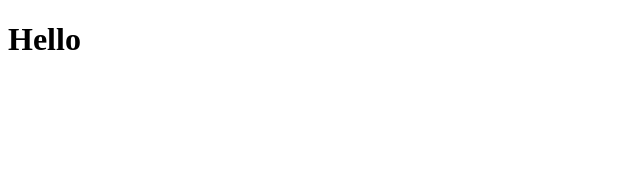
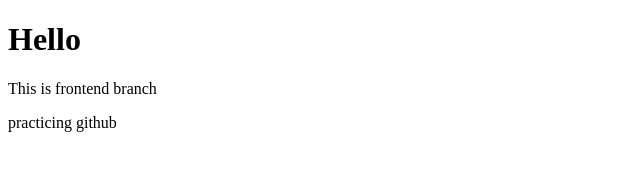
Before and after one commit to SKN0725/localrepo, a plain HTML site: page index.html in a window 1280 px wide. Shown: the whole page, without its empty margins (0-640 px from the left). Drawn offline with Linux system fonts and the light colour scheme.

Commit message:
para add

```diff
--- a/index.html
+++ b/index.html
@@ -7,5 +7,7 @@
 </head>
 <body>
     <h1>Hello</h1>
+    <p>This is frontend branch</p>
+    <p>practicing github</p>
 </body>
 </html>
```
